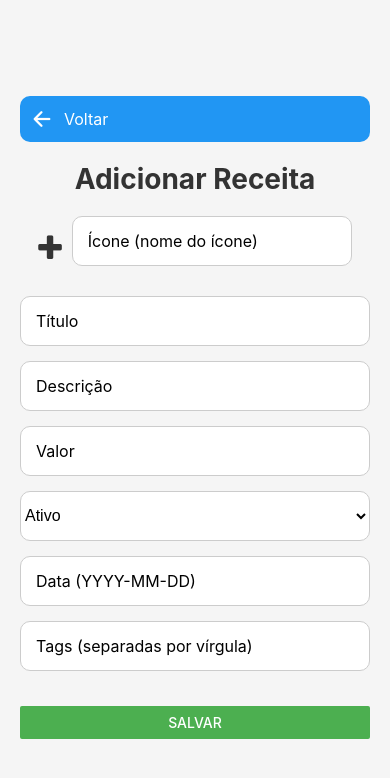
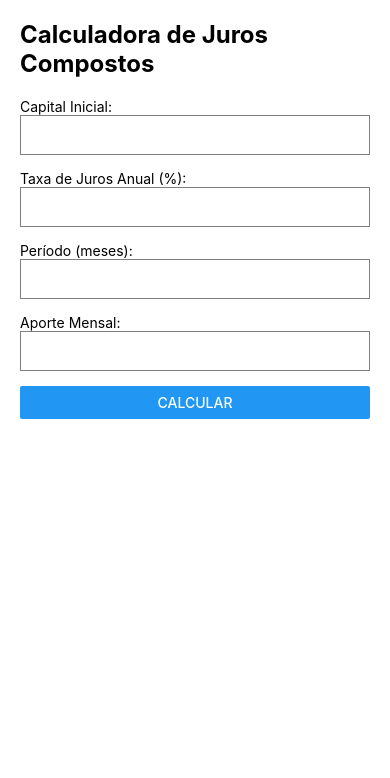
Before and after one commit to Pmmvito/FinanPro, a React Native app in the folder FinanproAPP/: screen /AddReceita in a window 390 px wide. Shown: the top 778 px of the page. Built offline with nearby package versions, Linux system fonts and the light colour scheme.

Commit message:
2 novas telas
2 novas telas de calculos de juros um composto e um simples (FALTA O CSS)

```diff
--- a/FinanproAPP/App.js
+++ b/FinanproAPP/App.js
@@ -15,6 +15,8 @@
 import CustomTabBarButton from './src/components/CustomTabBarButton';
 import styles from './src/styles/styles';
 import { Modal } from 'react-native-paper';
+import CalcularJurosSimples from './src/screens/CalcularJurosSimples';
+import CalcularJurosCompostos from './src/screens/CalcularJurosCompostos';
 
 // Cria o Stack Navigator
 const Stack = createStackNavigator();
@@ -26,8 +28,8 @@
         screenOptions={{ headerShown: false }}
       >
         <Stack.Screen name="Main" component={MainTabNavigator} />
-        <Stack.Screen name="AddReceita" component={AddReceita} />
-        <Stack.Screen name="AddDespesas" component={AddDespesas} />
+        <Stack.Screen name="AddReceita" component={CalcularJurosCompostos} />
+        <Stack.Screen name="AddDespesas" component={CalcularJurosSimples} />
       </Stack.Navigator>
     </NavigationContainer>
   );
--- a/FinanproAPP/src/screens/AddOpcao.jsx
+++ b/FinanproAPP/src/screens/AddOpcao.jsx
@@ -3,7 +3,6 @@
 import { View, StyleSheet, Text, TouchableOpacity, Modal } from "react-native";
 import { AntDesign } from "@expo/vector-icons";
 import { useNavigation } from "@react-navigation/native";
-
 const AddOpcao = () => {
   const [modalVisible, setModalVisible] = useState(false);
   const navigation = useNavigation();
@@ -17,6 +16,7 @@
     setModalVisible(false);
     navigation.navigate("AddDespesas");
   };
+
 
   return (
     <View style={styles.container}>
--- /dev/null
+++ b/FinanproAPP/src/screens/CalcularJurosCompostos.jsx
@@ -0,0 +1,103 @@
+import React, { useState } from 'react';
+import { View, Text, TextInput, Button, StyleSheet } from 'react-native';
+
+const CalcularJurosCompostos = () => {
+    const [principal, setPrincipal] = useState('');
+    const [rate, setRate] = useState('');
+    const [months, setMonths] = useState('');
+    const [monthlyContribution, setMonthlyContribution] = useState('');
+    const [result, setResult] = useState(null);
+
+    const calculateCompoundInterest = () => {
+        const P = parseFloat(principal);
+        const r = parseFloat(rate) / 100 / 12;
+        const n = parseInt(months);
+        const C = parseFloat(monthlyContribution);
+
+        let total = P;
+        for (let i = 0; i < n; i++) {
+            total = (total + C) * (1 + r);
+        }
+
+        setResult(total.toFixed(2));
+    };
+
+    return (
+        <View style={styles.container}>
+            <Text style={styles.title}>Calculadora de Juros Compostos</Text>
+            <View style={styles.inputContainer}>
+                <Text>Capital Inicial:</Text>
+                <TextInput
+                    style={styles.input}
+                    keyboardType="numeric"
+                    value={principal}
+                    onChangeText={setPrincipal}
+                />
+            </View>
+            <View style={styles.inputContainer}>
+                <Text>Taxa de Juros Anual (%):</Text>
+                <TextInput
+                    style={styles.input}
+                    keyboardType="numeric"
+                    value={rate}
+                    onChangeText={setRate}
+                />
+            </View>
+            <View style={styles.inputContainer}>
+                <Text>Período (meses):</Text>
+                <TextInput
+                    style={styles.input}
+                    keyboardType="numeric"
+                    value={months}
+                    onChangeText={setMonths}
+                />
+            </View>
+            <View style={styles.inputContainer}>
+                <Text>Aporte Mensal:</Text>
+                <TextInput
+                    style={styles.input}
+                    keyboardType="numeric"
+                    value={monthlyContribution}
+                    onChangeText={setMonthlyContribution}
+                />
+            </View>
+            <Button title="Calcular" onPress={calculateCompoundInterest} />
+            {result !== null && (
+                <View style={styles.resultContainer}>
+                    <Text style={styles.resultText}>Resultado: R$ {result}</Text>
+                </View>
+            )}
+        </View>
+    );
+};
+
+const styles = StyleSheet.create({
+    container: {
+        flex: 1,
+        padding: 20,
+        backgroundColor: '#fff',
+    },
+    title: {
+        fontSize: 24,
+        fontWeight: 'bold',
+        marginBottom: 20,
+    },
+    inputContainer: {
+        marginBottom: 15,
+    },
+    input: {
+        height: 40,
+        borderColor: 'gray',
+        borderWidth: 1,
+        paddingLeft: 8,
+    },
+    resultContainer: {
+        marginTop: 20,
+    },
+    resultText: {
+        fontSize: 18,
+        fontWeight: 'bold',
+    },
+});
+
+export default CalcularJurosCompostos;
--- /dev/null
+++ b/FinanproAPP/src/screens/CalcularJurosSimples.jsx
@@ -0,0 +1,82 @@
+import React, { useState } from 'react';
+import { View, Text, TextInput, Button, StyleSheet } from 'react-native';
+import { useNavigation } from '@react-navigation/native';
+
+const CalcularJurosSimples = () => {
+    const navigation = useNavigation();
+    const [principal, setPrincipal] = useState('');
+    const [rate, setRate] = useState('');
+    const [time, setTime] = useState('');
+    const [result, setResult] = useState('');
+
+    const calculateCompoundInterest = () => {
+        const P = parseFloat(principal);
+        const r = parseFloat(rate) / 100;
+        const t = parseFloat(time);
+        const A = P * Math.pow((1 + r), t);
+        setResult(A.toFixed(2));
+    };
+
+    return (
+        <View style={styles.container}>
+
+
+            <Button title="Voltar para Home" onPress={() => navigation.navigate('Home')} />
+            <Text style={styles.title}>AvistaOuParcelado</Text>
+            <TextInput
+                style={styles.input}
+                placeholder="Valor"
+                keyboardType="numeric"
+                value={principal}
+                onChangeText={setPrincipal}
+            />
+            <TextInput
+                style={styles.input}
+                placeholder="Taxa Mensal  (%)"
+                keyboardType="numeric"
+                value={rate}
+                onChangeText={setRate}
+            />
+            <TextInput
+                style={styles.input}
+                placeholder="Tempo (Meses)"
+                keyboardType="numeric"
+                value={time}
+                onChangeText={setTime}
+            />
+            <Button title="Calculate" onPress={calculateCompoundInterest} />
+            {result && !isNaN(time) ? <Text style={styles.result}>Em {time} meses voce tera: {result}</Text> : null}
+        </View>
+    );
+};
+
+const styles = StyleSheet.create({
+    container: {
+        flex: 1,
+        justifyContent: 'center',
+        alignItems: 'center',
+        padding: 20,
+        backgroundColor: '#f5f5f5',
+    },
+    title: {
+        fontSize: 24,
+        fontWeight: 'bold',
+        marginBottom: 20,
+    },
+    input: {
+        height: 40,
+        borderColor: 'gray',
+        borderWidth: 1,
+        borderRadius: 5,
+        marginBottom: 15,
+        paddingHorizontal: 10,
+        width: '100%',
+    },
+    result: {
+        marginTop: 20,
+        fontSize: 18,
+        color: 'green',
+    },
+});
+
+export default CalcularJurosSimples;
--- a/FinanproAPP/src/screens/home.jsx
+++ b/FinanproAPP/src/screens/home.jsx
@@ -24,23 +24,7 @@
       </View>
 
       <View style={styles.section}>
-        <Text style={styles.sectionTitle}>Gráficos</Text>
-        <View style={styles.chartContainer}>
-          <LineChart
-            data={data}
-            width={screenWidth - 40}
-            height={220}
-            chartConfig={{
-              backgroundColor: '#ffffff',
-              backgroundGradientFrom: '#ffffff',
-              backgroundGradientTo: '#ffffff',
-              color: (opacity = 1) => `rgba(33, 150, 243, ${opacity})`,
-              labelColor: (opacity = 1) => `rgba(33, 33, 33, ${opacity})`,
-            }}
-            bezier
-            style={styles.chart}
-          />
-        </View>
+
       </View>
 
       <View style={styles.section}>
```
